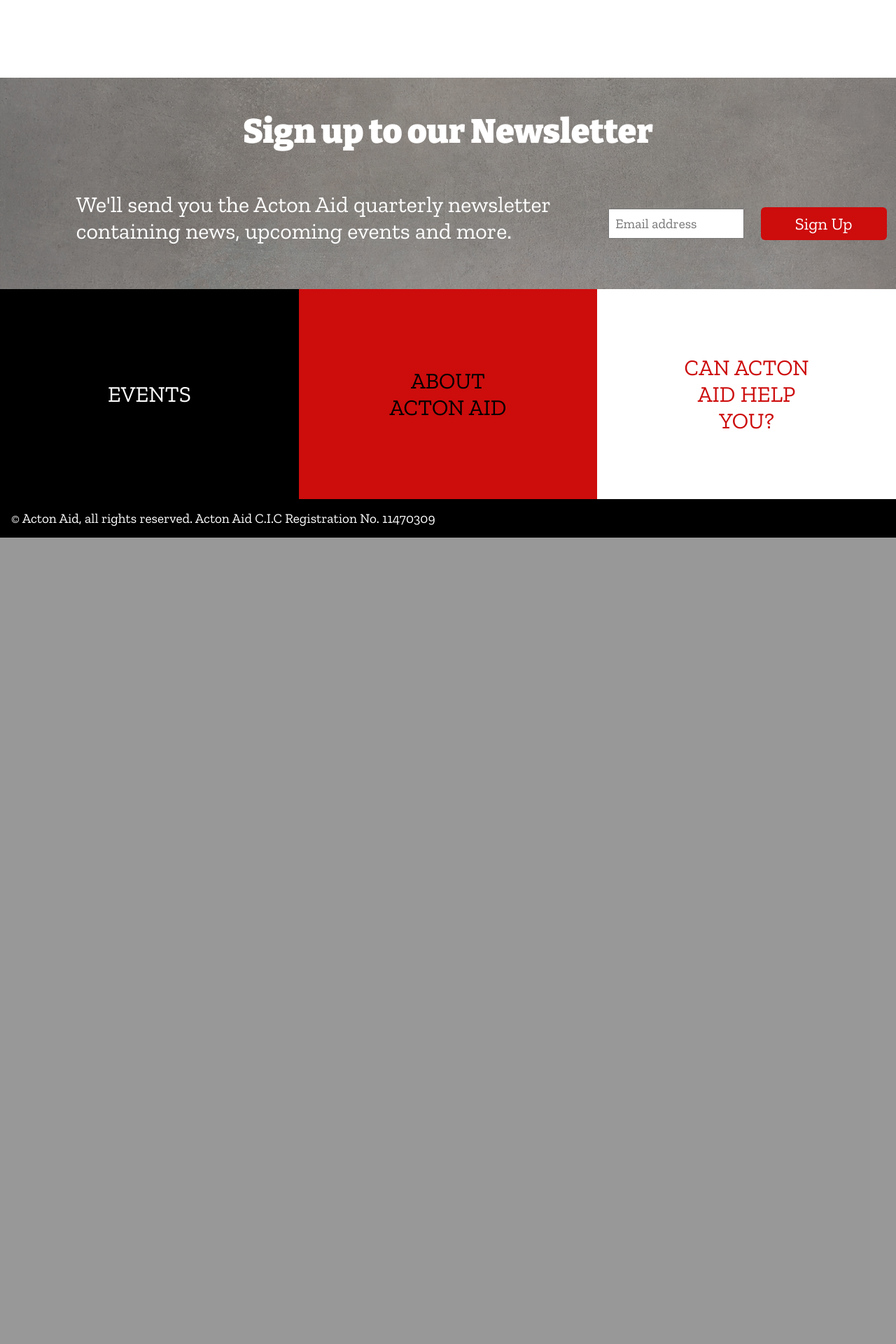
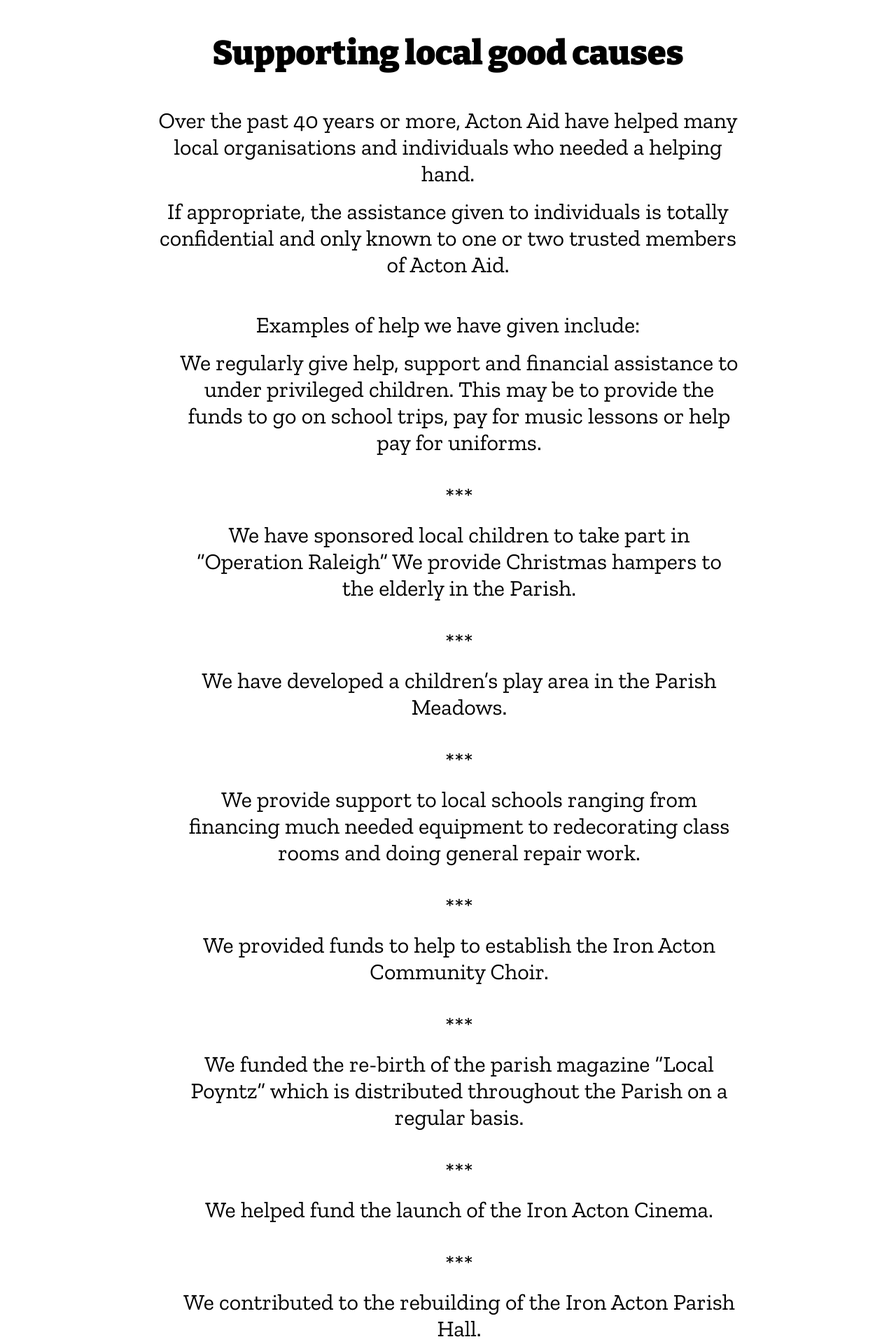
Before and after one commit to MichelleBritton/actonaid, a PHP site: page /community.html in a window 1280 px wide. Shown: the part 601-2521 px from the top of the page at 70% size. Before the commit the page ends 1369 px from the top, so only its background shows below. Run offline with PHP 8.4, Linux system fonts and the light colour scheme; some libraries are stand-ins or nearby versions.

Commit message:
Add content to Community page and style it

```diff
--- a/assets/css/style.css
+++ b/assets/css/style.css
@@ -34,6 +34,7 @@ a.btn-outline,
 @media only screen and (min-width:1200px) {
     h3,
     p,
+    ul,
     .intro p,
     a.btn-outline,
     .navbar-nav {
@@ -57,6 +58,12 @@ a.btn-outline,
 .navbar-nav  {
     font-family: 'Zilla Slab', serif;
     font-weight: 400;
+}
+ul {
+    list-style: none;
+}
+li {
+    padding-bottom: 18px;
 }
 
 .white {
--- a/community.html
+++ b/community.html
@@ -64,14 +64,32 @@
     </header>
     <!-- Hero Image -->
     <section id="hero-img" class="container-fluid g-0">
-        <img src="assets/images/.jpg" class="d-block w-100" alt="">
+        <img src="assets/images/community.jpg" class="d-block w-100" alt="Children dancing around the May Pole">
         <h1 class="center-xy stripy-bg white text-center py-3 px-5">Community</h1>
     </section>
     <!-- Text Section -->
     <section class="container-fluid text-center">
         <div class="row">
             <div class="col-sm-10 col-lg-8 mx-auto py-5">
-                <p></p>
+                <h2 class="mb-5">Supporting local good causes</h2>
+                <p>Over the past 40 years or more, Acton Aid have helped many local organisations and individuals who needed a helping hand.</p>
+                <p class="mb-5">If appropriate, the assistance given to individuals is totally confidential and only known to one or two trusted members of Acton Aid.</p>
+                <h3 class="mb-3">Examples of help we have given include:</h3>
+                <ul>
+                    <li>We regularly give help, support and financial assistance to under privileged children. This may be to provide the funds to go on school trips, pay for music lessons or help pay for uniforms.<br><br>***</li>
+                    <li>We have sponsored local children to take part in “Operation Raleigh” We provide Christmas hampers to the elderly in the Parish.<br><br>***</li>
+                    <li>We have developed a children’s play area in the Parish Meadows.<br><br>***</li>
+                    <li>We provide support to local schools ranging from financing much needed equipment to redecorating class rooms and doing general repair work.<br><br>***</li>
+                    <li>We provided funds to help to establish the Iron Acton Community Choir.<br><br>***</li>
+                    <li>We funded the re-birth of the parish magazine “Local Poyntz” which is distributed throughout the Parish on a regular basis.<br><br>***</li>
+                    <li>We helped fund the launch of the Iron Acton Cinema.<br><br>***</li>
+                    <li>We contributed to the rebuilding of the Iron Acton Parish Hall.<br><br>***</li>
+                    <li>We supported a crèche at the Iron Acton New Year party.<br><br>***</li>
+                    <li>We help to distribute and set up Christmas Trees throughout the village.<br><br>***</li>
+                    <li>We provide “man power” to set up and help run the May Day.<br><br>***</li>
+                    <li>We have working parties to clean up rubbish from the village.<br><br>***</li>
+                    <li>We have previously raised funds for The British Legion, St Peters Hospice, Homeless in Bristol and many more good causes.If you are a resident of Iron Acton Parish and need assistance (or know of someone who needs help) press the SUPPORT NEEDED button to make an application to Acton Aid.</li>
+                </ul>
             </div>
         </div>
     </section>
```
Also changed, not shown: assets/images/community.jpg (added).
